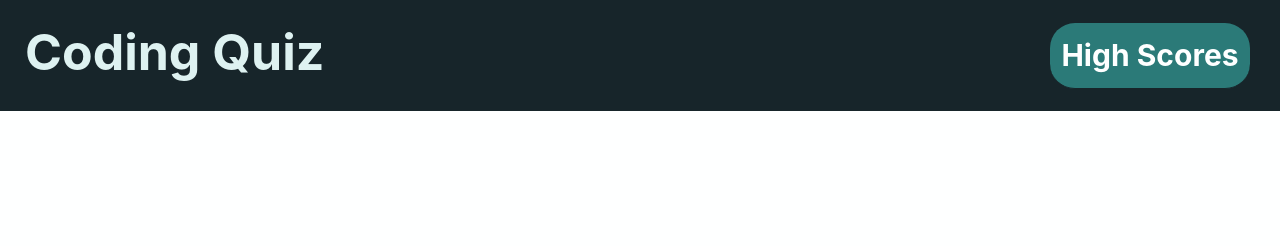
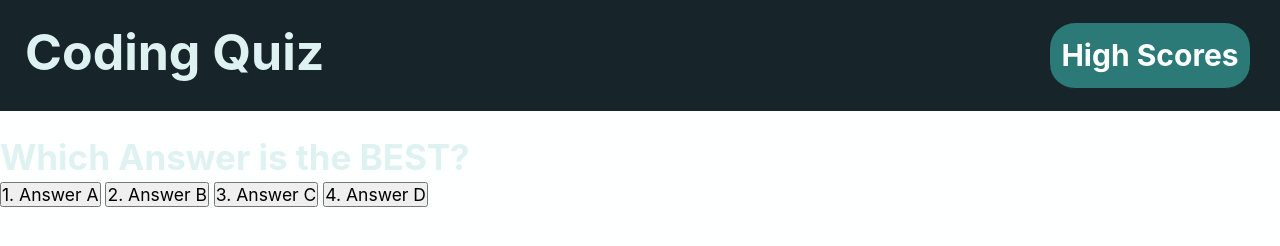
Before and after one commit to nestibry/umn-bcc-mod04-Code-Quiz, a plain HTML site: page index.html in a window 1280 px wide. Drawn offline with Linux system fonts and the light colour scheme.

Commit message:
Added main and timer sections to index.html

```diff
--- a/index.html
+++ b/index.html
@@ -14,7 +14,17 @@
         <nav>
             <a href="#">High Scores</a>
         </nav>
-
     </header>
+    <div class="timer">Seconds Remaining: 120</div>
+    <main>
+        <h2>Which Answer is the BEST?</h2>
+        <div class="buttons">
+            <button>1. Answer A</button>
+            <button>2. Answer B</button>
+            <button>3. Answer C</button>
+            <button>4. Answer D</button>
+        </div>
+    </main>
+    <script src="./assets/js/script.js"></script>
 </body>
 </html>
```
